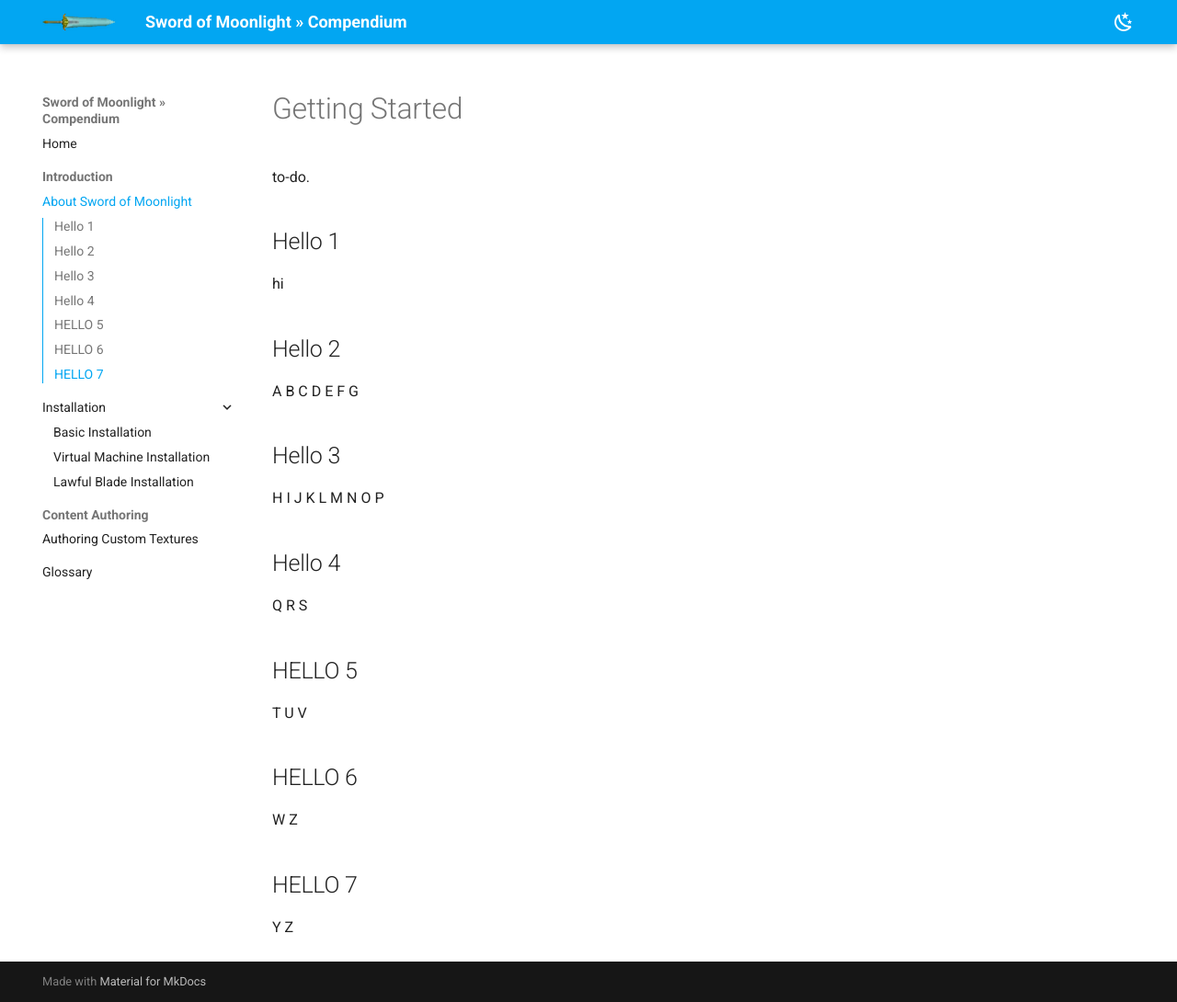
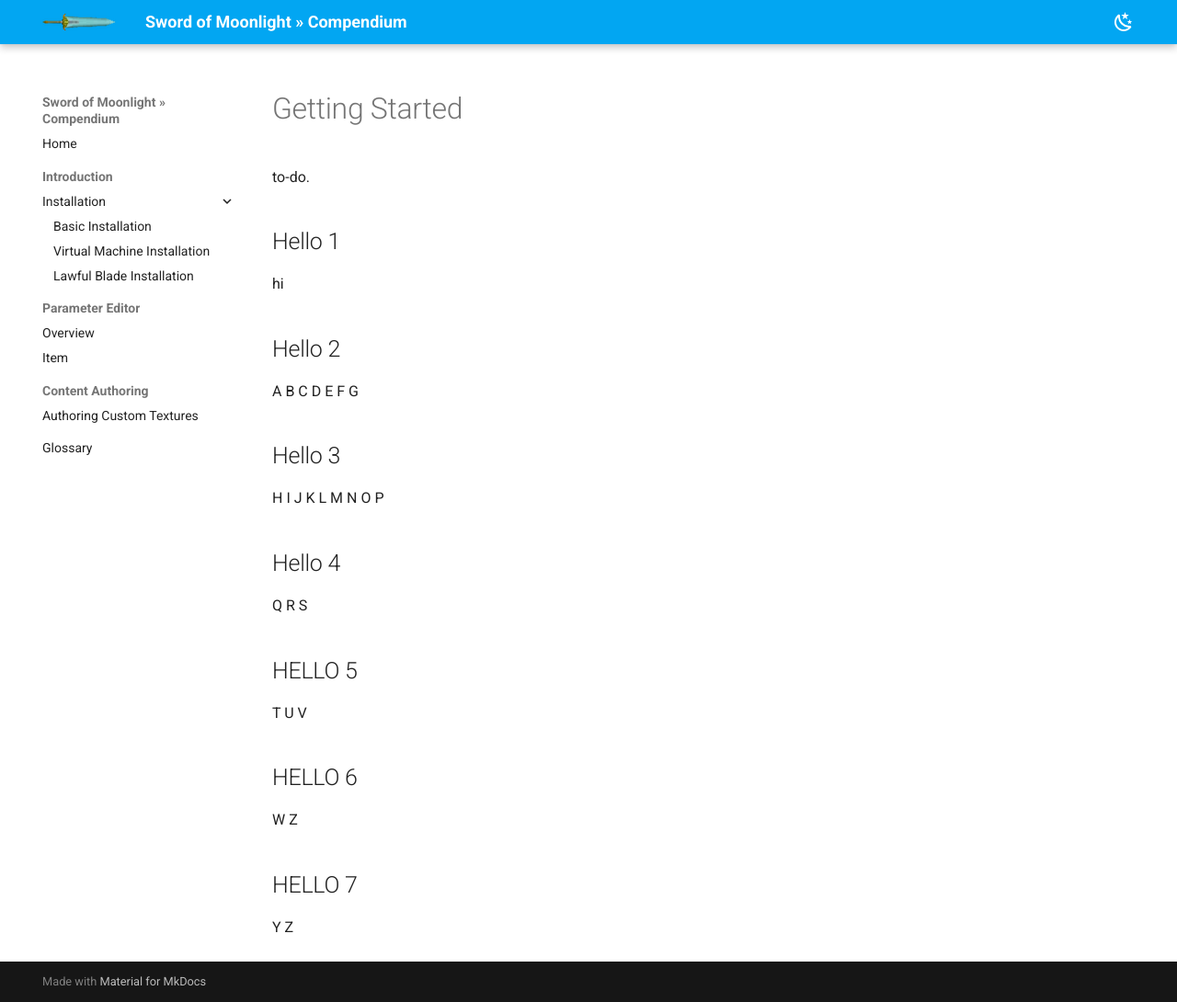
Before and after one commit to Sword-of-Moonlight/docs-of-moonlight, an MkDocs documentation site: the page built from source/docs/introduction/about_som.md, in a window 1280 px wide and 1090 px high. Shown: the whole window at 92% size. Built offline with MkDocs 1.6.1 and Material for MkDocs 9.7.7, drawn with Linux system fonts in a browser that asks for light colours.

Commit message:
Documentation for Parameter Editor/Items

```diff
--- a/source/docs/css/extra.css
+++ b/source/docs/css/extra.css
@@ -1,3 +1,8 @@
 h3 {
 	color:#25c5da;
 }
+
+.som-doc-block
+{
+	background-color: #00008018;
+}
--- a/source/mkdocs.yml
+++ b/source/mkdocs.yml
@@ -7,11 +7,13 @@ extra_css:
 nav:
   - Home: index.md
   - Introduction:
-    - About Sword of Moonlight: introduction/about_som.md
     - Installation:
       - Basic Installation: installation/basic-installation.md
       - Virtual Machine Installation: installation/virtual-machine-installation.md
       - Lawful Blade Installation: installation/lawful-blade-installation.md
+  - Parameter Editor:
+    - Overview: parameterseditor/overview.md
+    - Item: parameterseditor/parameditems.md
   - Content Authoring:
     - Authoring Custom Textures: contentauthoring/authoring-custom-textures.md
   - Glossary: introduction/glossary.md
@@ -40,6 +42,12 @@ theme:
         name: Light Mode
 
 markdown_extensions:
+  - admonition
+  - pymdownx.details
+  - pymdownx.superfences
+  - md_in_html
+  - pymdownx.tabbed:
+      alternate_style: true
   - toc:
       permalink: true
 
```
Also changed, not shown: source/docs/parameterseditor/overview.md (added, +6 -0 lines), source/docs/parameterseditor/parameditems.md (added, +90 -0 lines), source/docs/parameterseditor/img/paramedit_item.webp (added).
